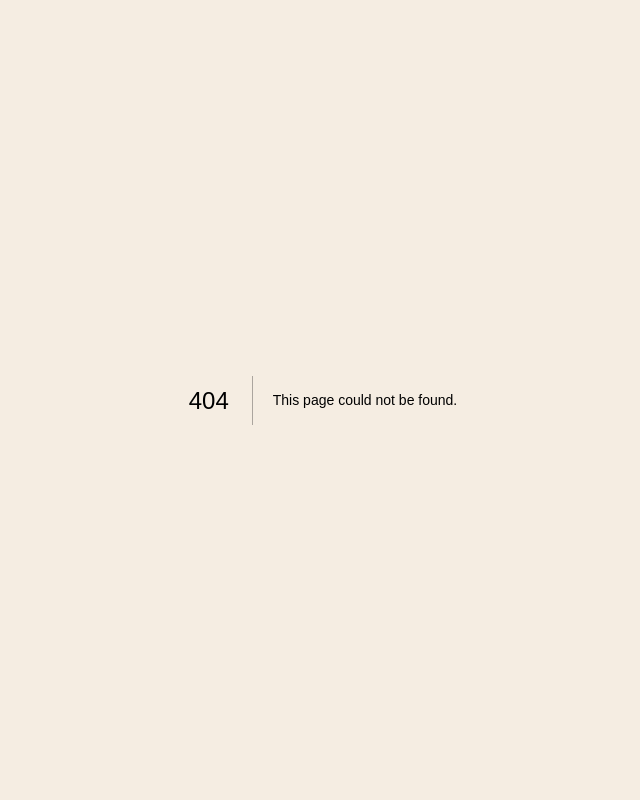
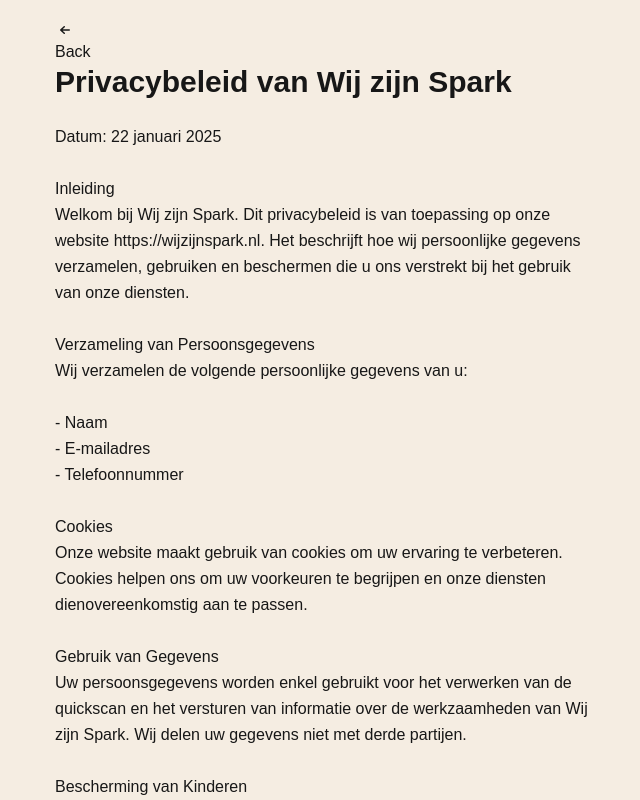
Before and after one commit to Luke0019/levensgebieden, a Next.js app: page /privacy-beleid in a window 1280 px wide. Before the commit this address had no page. Shown: the top 800 px of the page, without its empty margins (317-957 px from the left). Built offline with nearby package versions, Linux system fonts and the light colour scheme; a web font is replaced by a local one.

Commit message:
privacy beleid

```diff
--- a/src/app/page.js
+++ b/src/app/page.js
@@ -237,6 +237,7 @@
   const [birthDate, setBirthDate] = useState('');
   const [isSubmitted, setIsSubmitted] = useState(false);
   const [isSubmitting, setIsSubmitting] = useState(false);
+  const [privacyAccepted, setPrivacyAccepted] = useState(false);
   const router = useRouter();
 
   const sections = Object.keys(questions);
@@ -304,6 +305,13 @@
 
   const handleSubmit = async (e) => {
     e.preventDefault();
+
+    // Add privacy policy validation
+    if (!privacyAccepted) {
+      toast.error('Je moet akkoord gaan met het privacybeleid');
+      return;
+    }
+
     setIsSubmitting(true);
     const loadingToast = toast.loading('Bezig met verzenden...');
 
@@ -743,14 +751,26 @@
                     max={new Date().toISOString().split('T')[0]}
                   />
                 </div>
-
-
+                <div className="mt-6">
+                  <label className="flex items-start space-x-2 cursor-pointer">
+                    <input
+                      type="checkbox"
+                      checked={privacyAccepted}
+                      onChange={(e) => setPrivacyAccepted(e.target.checked)}
+                      required
+                      className="mt-1 h-4 w-4 rounded border-gray-300 text-[#FE6C3B] focus:ring-[#FE6C3B]"
+                    />
+                    <span className="text-sm text-gray-600">
+                      Ik ga akkoord met het privacybeleid
+                    </span>
+                  </label>
+                </div>
               </div>
 
               <button
                 type="button"
                 onClick={handleSubmit}
-                disabled={isSubmitting || !email || !name || !phoneNumber || !city || !birthDate}
+                disabled={isSubmitting || !email || !name || !phoneNumber || !city || !birthDate || !privacyAccepted}
                 className="w-full bg-[#FE6C3B] text-white py-2 px-4 rounded hover:bg-[#e55c2f] disabled:bg-gray-400 disabled:cursor-not-allowed"
               >
                 {isSubmitting ? (
--- /dev/null
+++ b/src/app/privacy-beleid/page.js
@@ -0,0 +1,89 @@
+import Link from "next/link";
+
+
+// CHATGPT PROMPT TO GENERATE YOUR PRIVACY POLICY — replace with your own data 👇
+
+// 1. Go to https://chat.openai.com/
+// 2. Copy paste bellow
+// 3. Replace the data with your own (if needed)
+// 4. Paste the answer from ChatGPT directly in the <pre> tag below
+
+// You are an excellent lawyer.
+
+// I need your help to write a simple privacy policy for my website. Here is some context:
+// - Website: https://wijzijnspark.nl
+// - Name: Wij zijn Spark
+// - Description: A JavaScript code boilerplate to help entrepreneurs launch their startups faster
+// - User data collected: name, email and payment information
+// - Non-personal data collection: web cookies
+// - Purpose of Data Collection: Order processing and sending information about Wij zijn Spark's activities
+// - Data sharing: we do not share the data with any other parties
+// - Children's Privacy: we do not collect any data from children
+// - Updates to the Privacy Policy: users will be updated by email
+// - Contact information: info@wijzijnspark.nl
+
+// Please write a simple privacy policy for my site. Add the current date.  Do not add or explain your reasoning. Answer:
+
+
+const PrivacyBeleid = () => {
+  return (
+    <main className="max-w-xl mx-auto">
+      <div className="p-5">
+        <Link href="/" className="btn btn-ghost">
+          <svg
+            xmlns="http://www.w3.org/2000/svg"
+            viewBox="0 0 20 20"
+            fill="currentColor"
+            className="w-5 h-5"
+          >
+            <path
+              fillRule="evenodd"
+              d="M15 10a.75.75 0 01-.75.75H7.612l2.158 1.96a.75.75 0 11-1.04 1.08l-3.5-3.25a.75.75 0 010-1.08l3.5-3.25a.75.75 0 111.04 1.08L7.612 9.25h6.638A.75.75 0 0115 10z"
+              clipRule="evenodd"
+            />
+          </svg>{" "}
+          Back
+        </Link>
+        <h1 className="text-3xl font-extrabold pb-6">
+          Privacybeleid van Wij zijn Spark
+        </h1>
+
+        <pre
+          className="leading-relaxed whitespace-pre-wrap"
+          style={{ fontFamily: "sans-serif" }}
+        >
+          {`Datum: 22 januari 2025
+
+Inleiding
+Welkom bij Wij zijn Spark. Dit privacybeleid is van toepassing op onze website https://wijzijnspark.nl. Het beschrijft hoe wij persoonlijke gegevens verzamelen, gebruiken en beschermen die u ons verstrekt bij het gebruik van onze diensten.
+
+Verzameling van Persoonsgegevens
+Wij verzamelen de volgende persoonlijke gegevens van u:
+
+- Naam
+- E-mailadres
+- Telefoonnummer
+
+Cookies
+Onze website maakt gebruik van cookies om uw ervaring te verbeteren. Cookies helpen ons om uw voorkeuren te begrijpen en onze diensten dienovereenkomstig aan te passen.
+
+Gebruik van Gegevens
+Uw persoonsgegevens worden enkel gebruikt voor het verwerken van de quickscan en het versturen van informatie over de werkzaamheden van Wij zijn Spark. Wij delen uw gegevens niet met derde partijen.
+
+Bescherming van Kinderen
+Onze diensten zijn niet gericht op kinderen onder de 16 jaar. Wij verzamelen niet bewust persoonlijke gegevens van kinderen.
+
+Beveiliging van Uw Gegevens
+Wij nemen de bescherming van uw persoonsgegevens serieus en nemen passende maatregelen om deze te beveiligen tegen ongeautoriseerde toegang, wijziging, openbaarmaking of vernietiging.
+
+Contactinformatie
+Voor vragen of zorgen over ons privacybeleid kunt u contact met ons opnemen via info@wijzijnspark.nl.
+
+Dit privacybeleid biedt de basis voor de manier waarop wij omgaan met persoonlijke gegevens die u ons verstrekt. Wij raden u aan dit beleid regelmatig te herzien.`}
+        </pre>
+      </div>
+    </main>
+  );
+};
+
+export default PrivacyBeleid;
```
